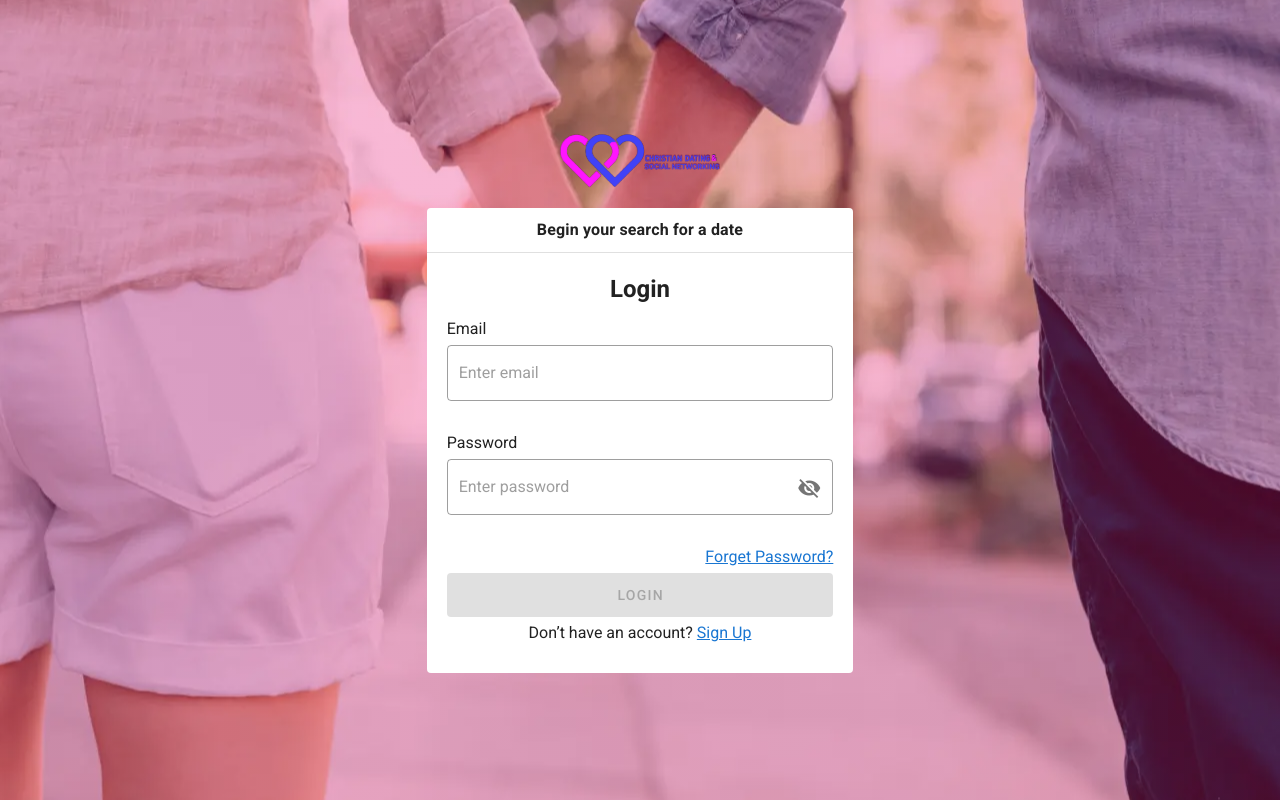
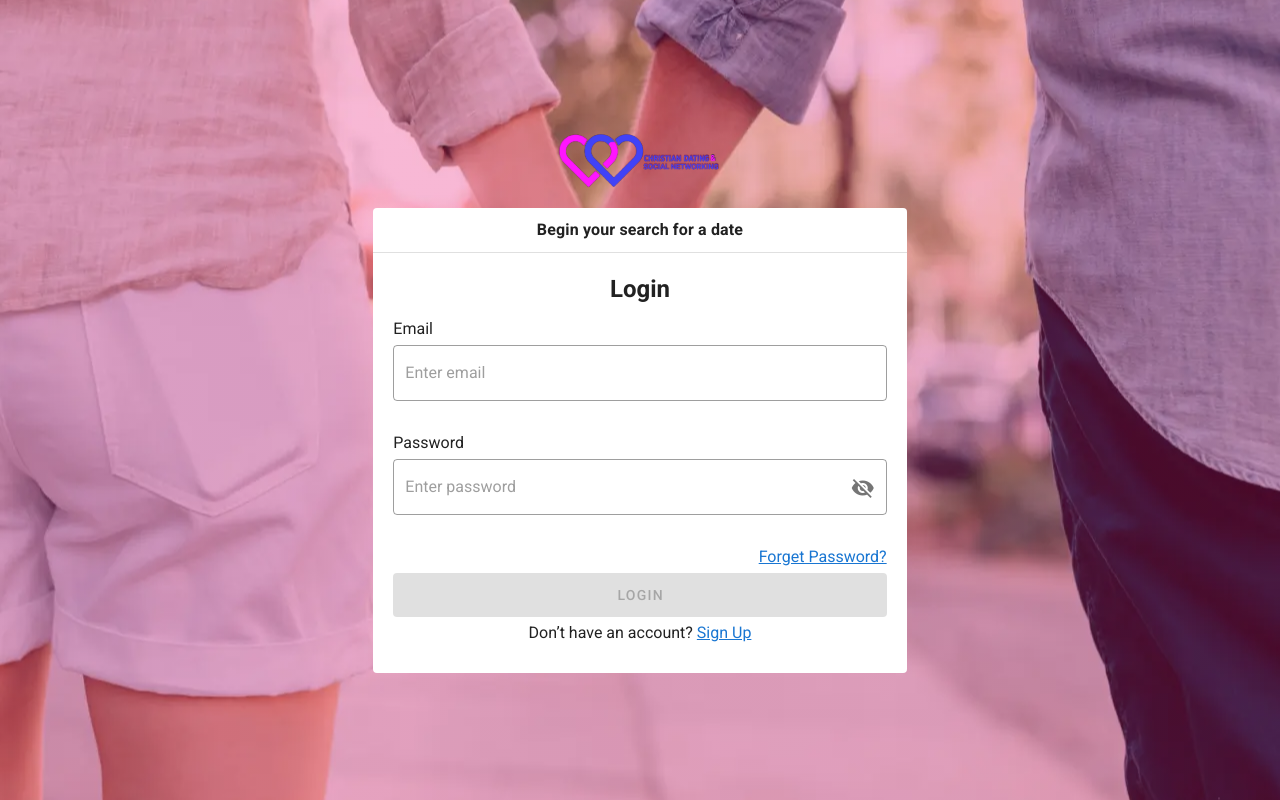
Before and after one commit to symplytheo/christian-dating-site, a Nuxt app: page /account/login in a window 1280 px wide. Built offline with nearby package versions, Linux system fonts and the light colour scheme.

Commit message:
adjust column width

```diff
--- a/pages/account/login.vue
+++ b/pages/account/login.vue
@@ -1,7 +1,7 @@
 <template>
   <v-sheet tile color="transparent" flat height="100vh">
     <v-row class="fill-height" justify="center" align="center" no-gutters>
-      <v-col cols="11" sm="8" md="6" lg="4">
+      <v-col cols="11" sm="8" md="6" lg="5">
         <div class="text-center">
           <nuxt-link to="/" aria-label="Logo">
             <core-logo />
```
